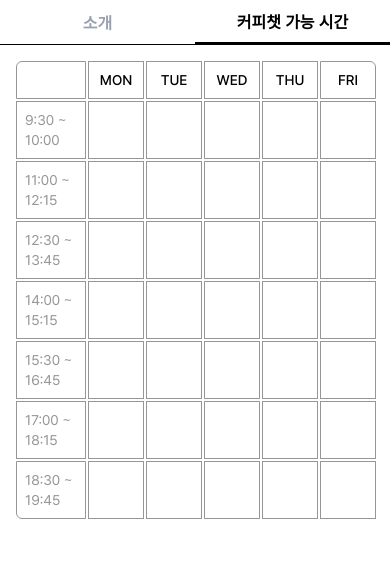
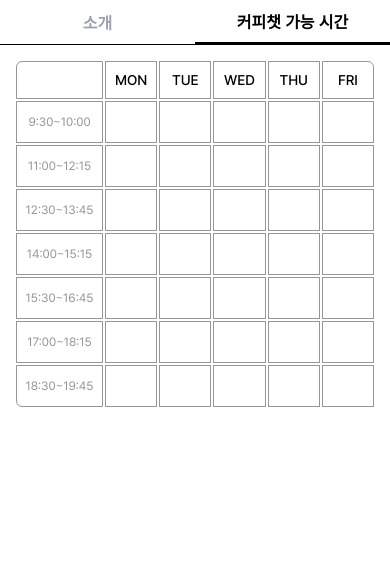
Before and after one commit to LUNCH-CHAT/FRONTEND, a React (Vite) app: page /profile/1 in a window 390 px wide. Both pictures are taken after a click on the button "커피챗 가능 시간". Shown: the part 174-743 px from the top of the page. Built offline with nearby package versions, Linux system fonts and the light colour scheme; grey boxes are pictures that could not be loaded.

Commit message:
Modify: 타임테이블 컴포넌트 수정
- grid 배치 수정
- 고정/수정 버전 분리
- mobile-sm breakpoint 추가(@theme)

```diff
--- a/src/components/TimeTable.tsx
+++ b/src/components/TimeTable.tsx
@@ -7,23 +7,24 @@ interface TimeSlot {
   time: string;
 }
 
-// interface TimeTableProps {
-//   onChange?: (slots: TimeSlot[]) => void;
-// }
+interface TimeTableProps {
+  isEditable?: boolean;
+  // onChange?: (slots: TimeSlot[]) => void;
+}
 
 const days: Day[] = ['MON', 'TUE', 'WED', 'THU', 'FRI'];
 
 const times = [
-  '9:30 ~ 10:00',
-  '11:00 ~ 12:15',
-  '12:30 ~ 13:45',
-  '14:00 ~ 15:15',
-  '15:30 ~ 16:45',
-  '17:00 ~ 18:15',
-  '18:30 ~ 19:45',
+  '9:30~10:00',
+  '11:00~12:15',
+  '12:30~13:45',
+  '14:00~15:15',
+  '15:30~16:45',
+  '17:00~18:15',
+  '18:30~19:45',
 ];
 
-const TimeTable = () => {
+const TimeTable = ({ isEditable = false }: TimeTableProps) => {
   const [selectedSlots, setselectedSlots] = useState<TimeSlot[]>([]);
   // 포인터가 눌린 상태인지 추적 (드래그 선택에 사용)
   const isPointerDownRef = useRef(false);
@@ -96,17 +97,17 @@ const TimeTable = () => {
 
   return (
     <div
-      onPointerDown={handlePointerDown}
-      onPointerMove={handlePointerMove}
-      onPointerUp={handlePointerUp}
-      onPointerLeave={handlePointerUp}
+      onPointerDown={isEditable ? handlePointerDown : undefined}
+      onPointerMove={isEditable ? handlePointerMove : undefined}
+      onPointerUp={isEditable ? handlePointerUp : undefined}
+      onPointerLeave={isEditable ? handlePointerUp : undefined}
       className="select-none touch-none" // 텍스트 선택 방지, 터치 스크롤 방지
     >
       {/* 타임 테이블 그리드 */}
       <div
         role="table"
-        className="grid gap-0.5"
-        style={{ gridTemplateColumns: '70px repeat(5,1fr)' }}
+        className="grid gap-0.5 text-xs grid-cols-[50px_repeat(5,1fr)] mobile-sm:grid-cols-[87px_repeat(5,1fr)]"
+        // style={{ gridTemplateColumns: '100px repeat(5,1fr)' }}
       >
         {/* 요일 */}
         <div role="columnheader" className="border border-[#969696] p-2 rounded-tl-md"></div>
@@ -114,7 +115,7 @@ const TimeTable = () => {
           <div
             role="columnheader"
             key={day}
-            className={`border border-[#969696] min-w-[3.5rem] p-2 font-[pretendard] font-medium text-sm text-center ${
+            className={`border border-[#969696] p-2 font-[pretendard] font-medium text-sm text-center ${
               day === 'FRI' ? 'rounded-tr-md' : ''
             }`}
           >
@@ -129,7 +130,7 @@ const TimeTable = () => {
           <React.Fragment key={time}>
             <div
               role="rowheader"
-              className={`border border-[#969696] p-2 text-sm font-[pretendard] text-[#969696] ${
+              className={`border border-[#969696] p-2 py-3 text-[10px] break-all mobile-sm:text-xs text-center font-[pretendard] text-[#969696] ${
                 index === times.length - 1 ? 'rounded-bl-md' : ''
               }`}
             >
@@ -143,8 +144,8 @@ const TimeTable = () => {
                   key={`${day}-${time}`}
                   data-day={day}
                   data-time={time}
-                  className={`border border-[#969696] cursor-pointer ${
-                    isSelected ? 'bg-[#FF7C6A]' : 'hover:bg-[#FF9B8E]'
+                  className={`border border-[#969696] ${
+                    isSelected ? 'bg-[#FF7C6A]' : `${isEditable ? 'hover:bg-[#FF9B8E]' : ''} `
                   }`}
                 ></div>
               );
--- a/src/index.css
+++ b/src/index.css
@@ -22,5 +22,6 @@
 }
 
 @theme {
+  --breakpoint-mobile-sm: 20rem;
   --breakpoint-xs: 30rem;
 }
--- a/tailwind.config.ts
+++ b/tailwind.config.ts
@@ -10,6 +10,7 @@ const config: Config = {
     },
     extend: {
       screens: {
+        'mobile-sm': '320px',
         xs: '480px',
       },
     },
```
